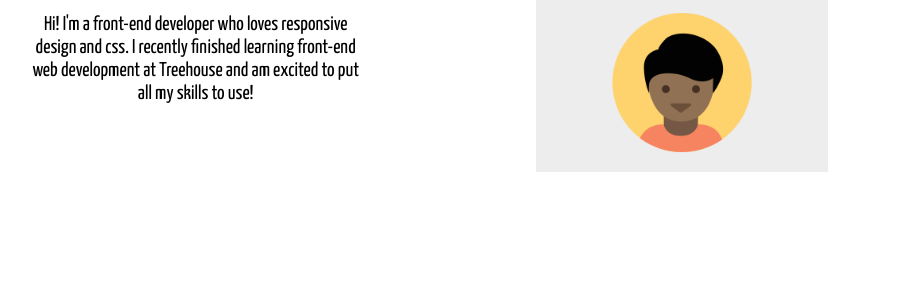
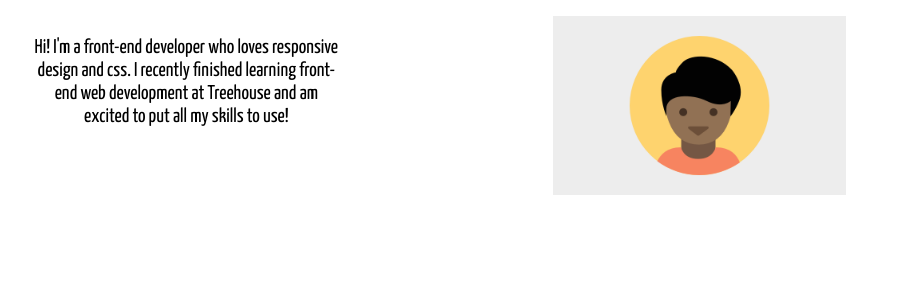
Before and after one commit to JoyH417/Project2, a plain HTML site: page index.html in a window 1280 px wide. Shown: the part 107-399 px from the top of the page, without its empty margins (190-1089 px from the left). Drawn offline with Linux system fonts and the light colour scheme.

Commit message:
Add files via upload

```diff
--- a/css/style.css
+++ b/css/style.css
@@ -33,14 +33,17 @@ h1{
     text-align: left;
     margin-left: 0.25em;
     margin-right: 0.325em;
+    margin-top: 1.250em;
 
 }
 
 
 p{
     margin-bottom: 3.125em;
-    margin-left: 0.625em;
+    margin-left: 0.375em;
     margin-right: 0.625em;
+    padding-left: 0.313em;
+    padding-right: 1.25em;
 }
 
 img {
@@ -57,9 +60,10 @@ img {
 
 .me {
     width: 40%;
-    margin-right: 1.25em;
-    margin-bottom: 4.375em;
-    padding-bottom: 2.500em;
+    margin-right: 0.375em;
+    margin-left: 1.875em;
+    margin-bottom: 1.875em;
+    padding-bottom: 1.875em;
     float: right;
 }
 
@@ -68,6 +72,7 @@ img {
     float: right;
     margin-right: 0.250em;
     margin-left: 0.625em;
+    margin-bottom: 1.250em;
 }
 
 
@@ -135,7 +140,7 @@ a:focus {
 
 @media (min-width: 768px) {
     .container{
-        max-width: 1000px;
+        max-width: 62.500em;
         width: 70%;
         margin: auto;
     }
@@ -184,8 +189,6 @@ a:focus {
         clear: both;
         padding-top: 1.250em;
     }
-
-
 }
 
 
```
